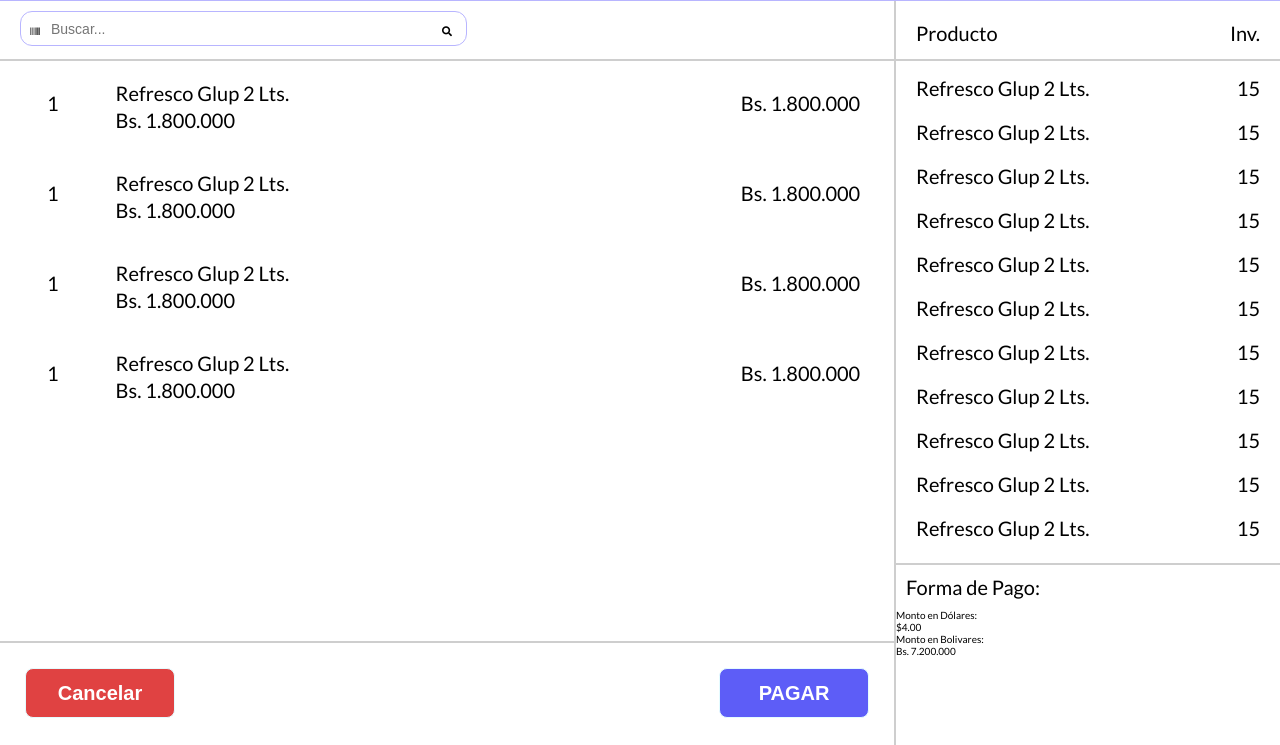
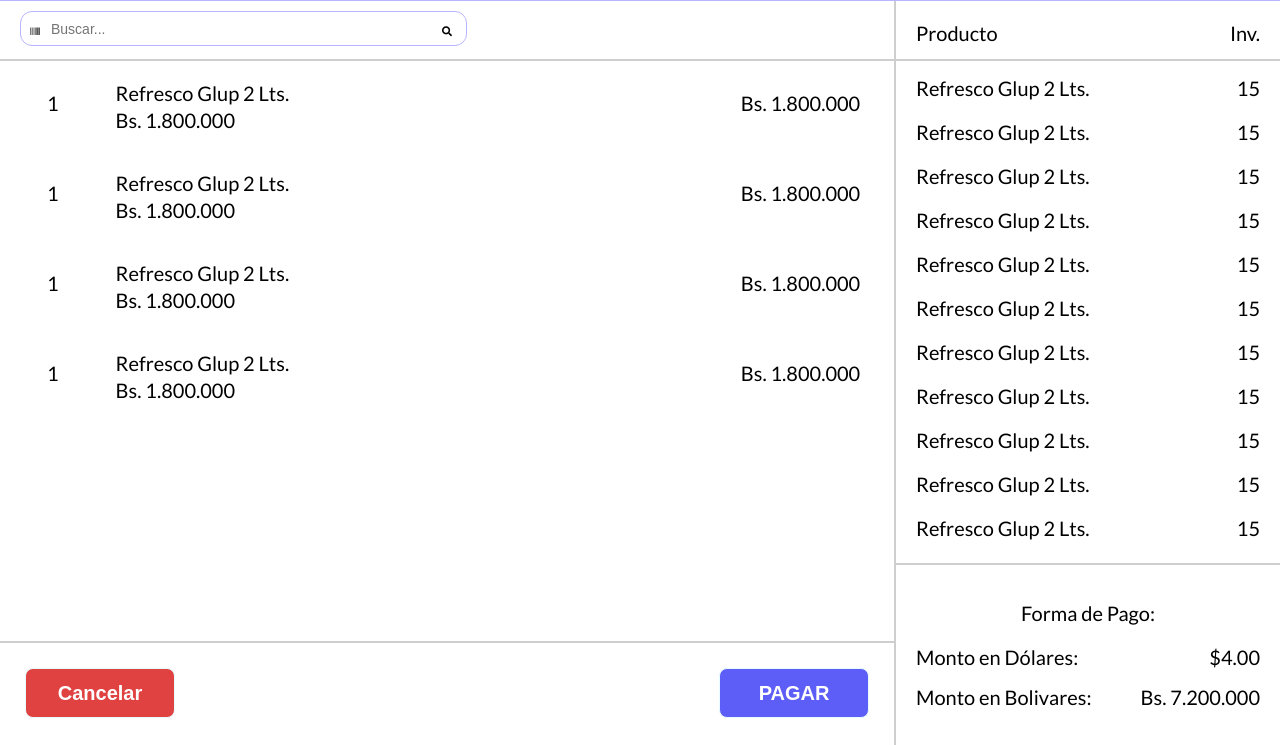
Before and after one commit to jsalen/inventario-y-ventas, a plain HTML site: page index.html in a window 1280 px wide. Shown: the part 55-800 px from the top of the page. Drawn offline with Linux system fonts and the light colour scheme.

Commit message:
Added Payment-method - TODO: Dropdown menu @.header

```diff
--- a/src/style.css
+++ b/src/style.css
@@ -208,8 +208,26 @@ main {
 	justify-content: space-between;
 }
 
+.payment-method {
+	width: 100%;
+	height: 22vh;
+	display: flex;
+	flex-direction: column;
+	align-items: center;
+	justify-content: center;
+}
 .payment-method__header {
 	display: block;
 	font-size: var(--primary-text);
 	padding: 1rem;
 }
+
+.dollar-amount,
+.bs-amount {
+	width: 100%;
+	height: 40px;
+	padding: 1rem 2rem;
+	display: flex;
+	justify-content: space-between;
+	font-size: var(--primary-text);
+}
```
